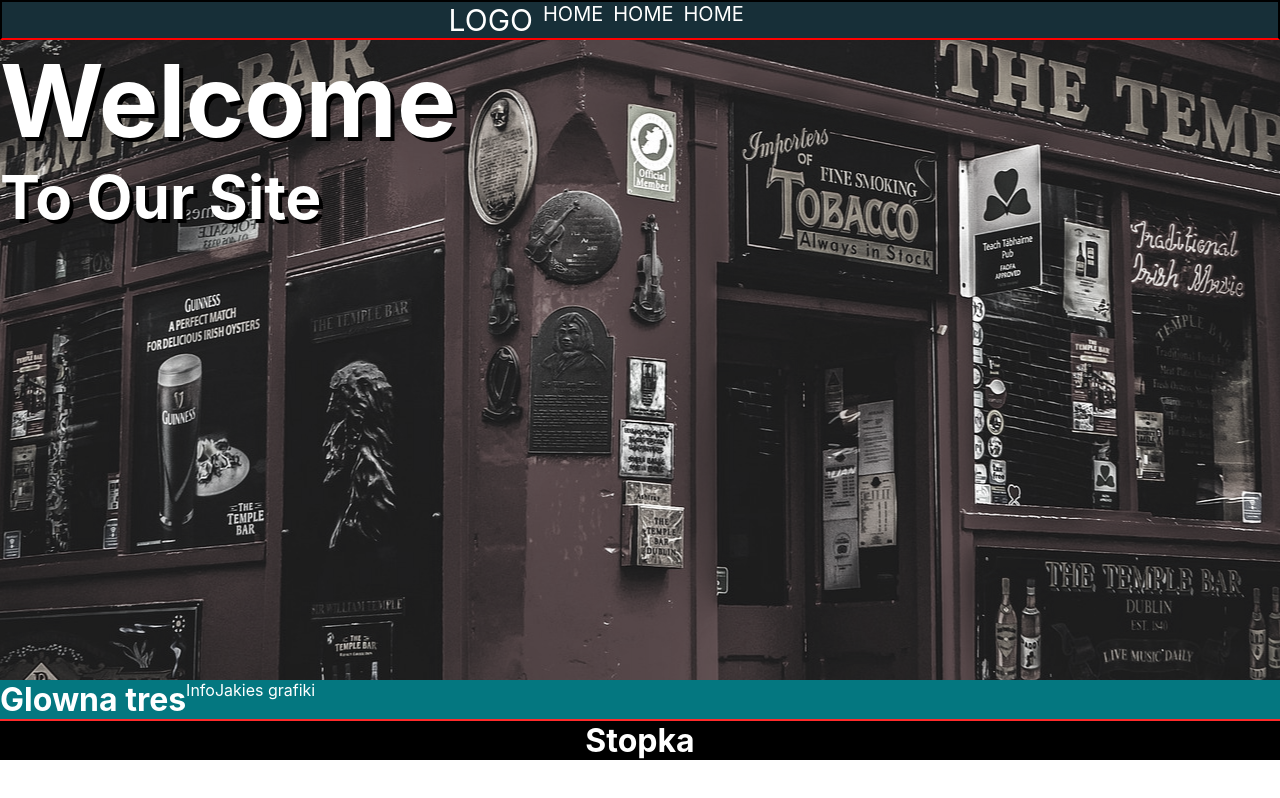
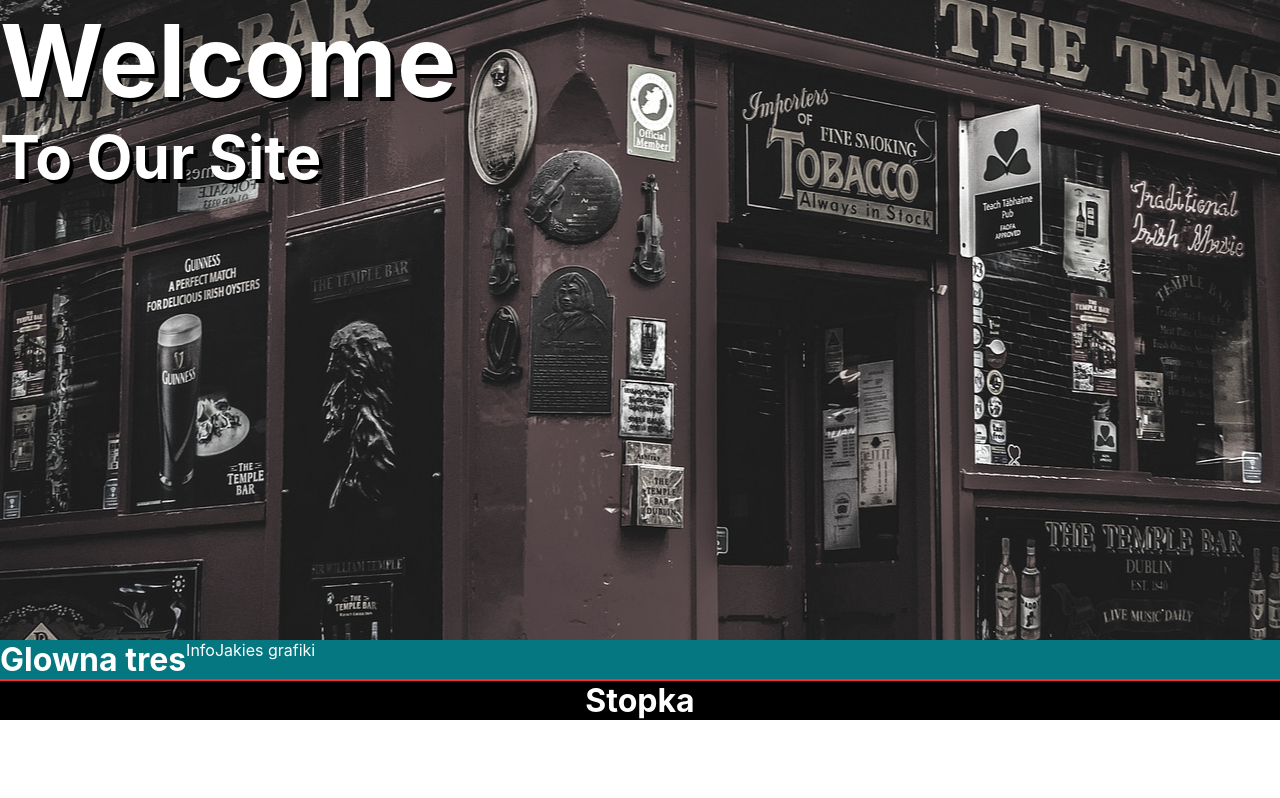
Before and after one commit to marcinoles87/newsite, a React (Create React App) app: page / in a window 1280 px wide. Built offline with nearby package versions, Linux system fonts and the light colour scheme.

Commit message:
add React Route page

```diff
--- a/src/App.js
+++ b/src/App.js
@@ -8,12 +8,13 @@
 import Nav from './components/Nav';
 import Main from './components/Main';
 import Footer from './components/Footer';
+import HomePage from './pages/HomePage';
 
 function App() {
   return (
     <div className="App">
       <Routes>
-        <Route path='/' element={<Nav/>} />
+        <Route path='/' element={HomePage} />
       </Routes>
 
 
--- a/src/components/Nav.js
+++ b/src/components/Nav.js
@@ -4,11 +4,11 @@
 const Nav = () => {
     return (
         <div className="nav">
-            <ul>Logo
-                <li><a>Home</a></li>
-                <li><a>Home</a></li>
-                <li><a>Home</a></li>
-
+            <ul className="logo">Logo
+                <li><a href="#">Home</a></li>
+                <li><a href="#">Home</a></li>
+                <li><a href="#">Home</a></li>
+                <li><a href="#">Home</a></li>
             </ul>
 
         </div>
--- a/src/components/NavStyle.css
+++ b/src/components/NavStyle.css
@@ -22,7 +22,16 @@
 
 .nav li {
     margin-left: 10px;
-    font-size:20px;
+    font-size:30px;
     text-decoration: none;
 
 }
+
+.logo {
+    border-left: 20px solid green;
+}
+
+.nav a {
+    text-decoration: none;
+    color:white;
+}
--- /dev/null
+++ b/src/pages/HomePage.js
@@ -0,0 +1,12 @@
+import React from "react";
+import { Route , Routes , Link } from "react-router-dom";
+
+const HomePage = () => {
+    return (
+        <div>
+            <h1> Pierwsza stronka startowa</h1>
+        </div>
+      );
+}
+
+export default HomePage;
```
